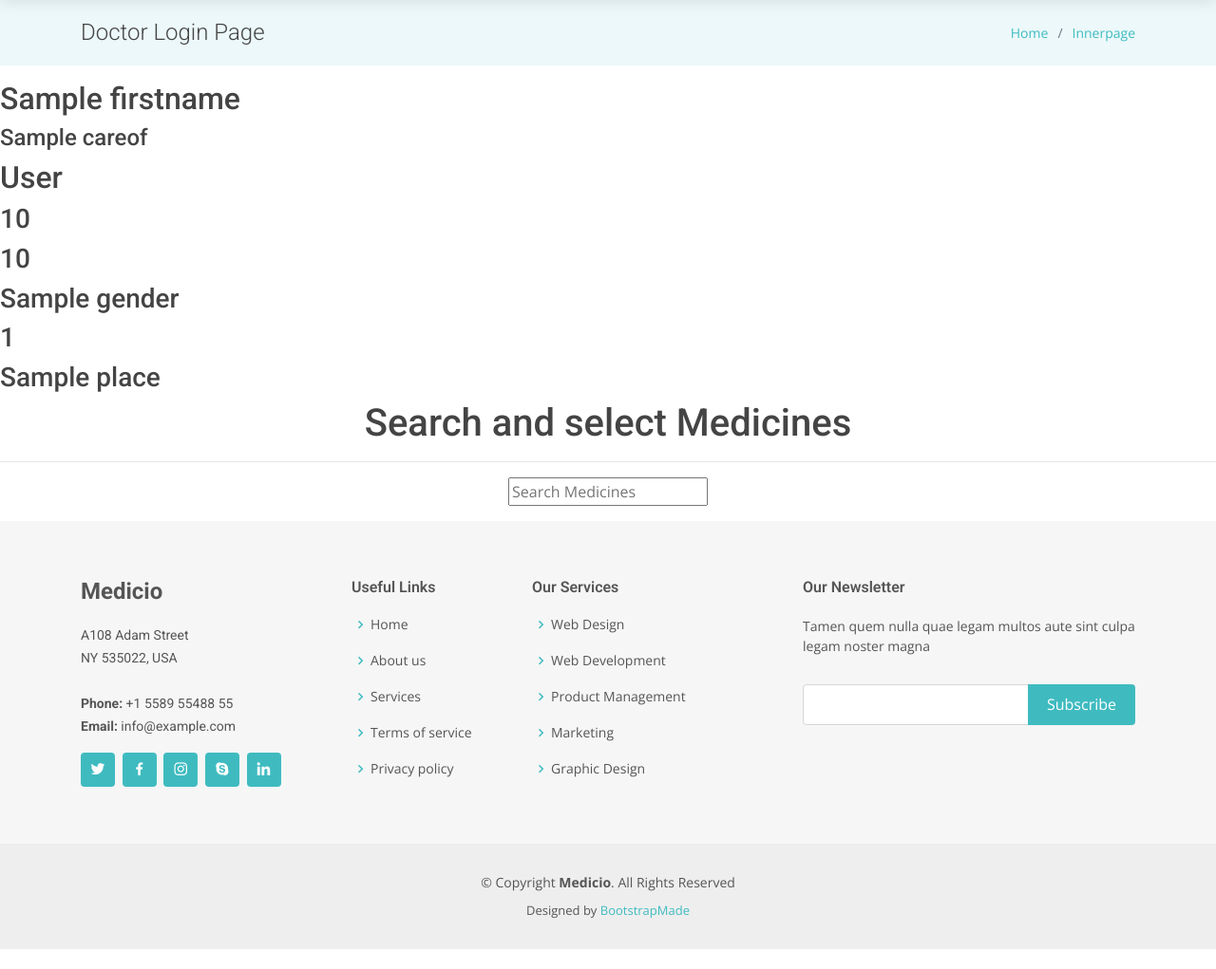
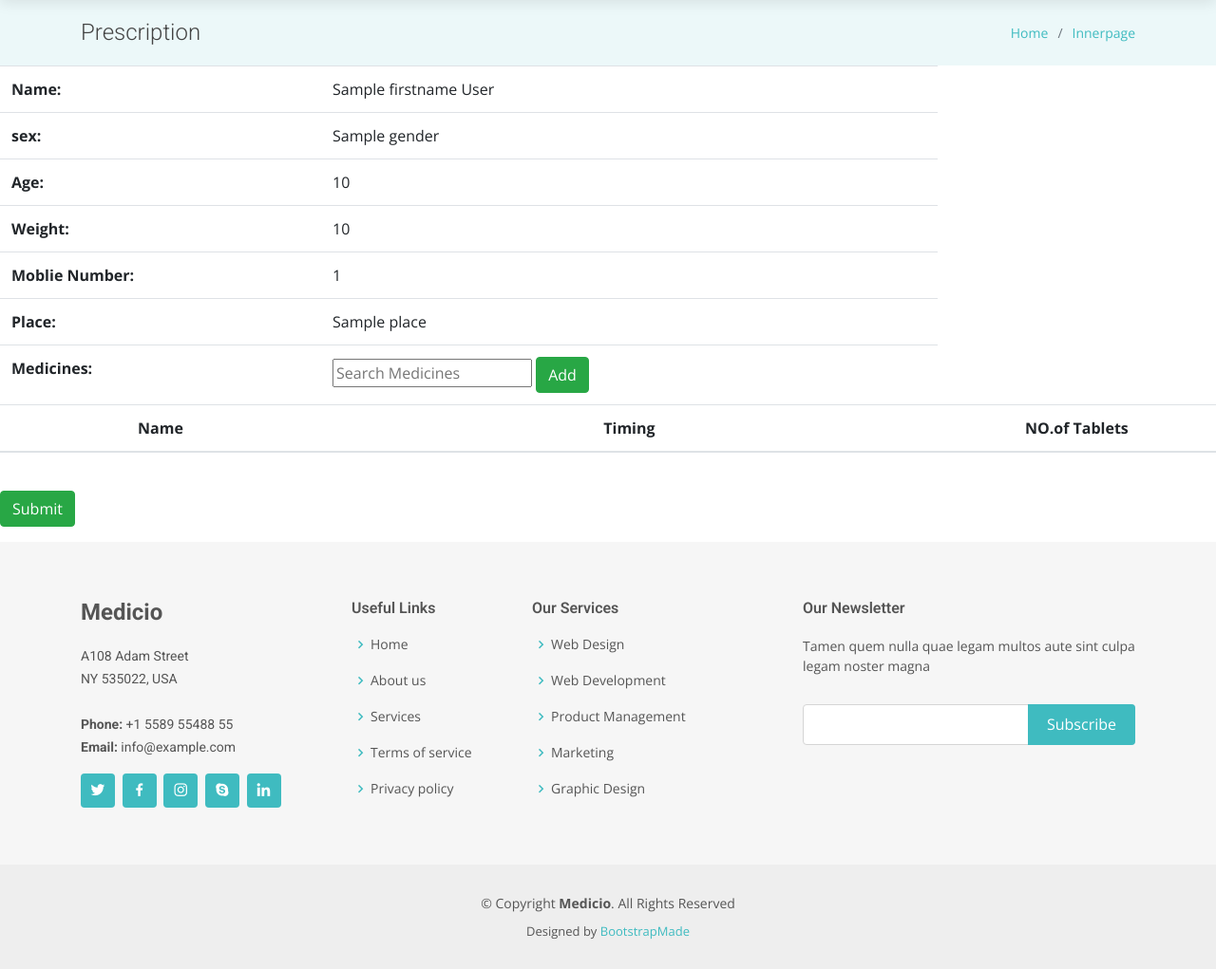
Before and after one commit to sharathcng/HMS, a Django app: template templates/patients/patientPrescriptionPage.html in a window 1280 px wide. Shown: the part 120-1141 px from the top of the page at 95% size. Before the commit the page ends 1120 px from the top, so only its background shows below. Run offline with Django 3.2, Linux system fonts and the light colour scheme; the template is opened without the code that fills it: most values are stand-ins (such as "Sample title", 1, 10 or a date in 2020); some libraries are stand-ins or nearby versions; some web fonts are replaced.

Commit message:
chenges in prescription

```diff
--- a/templates/doctor/drLoginPage.html
+++ b/templates/doctor/drLoginPage.html
@@ -23,7 +23,7 @@
                 <div class="signup-content">
                     <form method="POST" action="{% url 'drLoginPage' %}" id="signup-form" class="signup-form">
                         {% csrf_token %}
-                        <h2 class="form-title">Login To Your Account</h2>
+                        <h2 class="form-title">Login</h2>
                         <div class="form-group">
                             <input type="text" class="form-input" name="username" id="username" placeholder="Username"/>
                         </div>
--- a/templates/homebase.html
+++ b/templates/homebase.html
@@ -93,9 +93,10 @@
   </header><!-- End Header -->
 
   <main id="main">
+  {% block content %}
 
     <!-- ======= Breadcrumbs Section ======= -->
-    <section class="breadcrumbs">
+    {% comment %} <section class="breadcrumbs">
       <div class="container">
 
         <div class="d-flex justify-content-between align-items-center">
@@ -107,11 +108,8 @@
         </div>
 
       </div>
-    </section><!-- End Breadcrumbs Section -->
+    </section><!-- End Breadcrumbs Section -->{% endcomment %}
         <p>
-          {% block content %}
-
-
           {% endblock content %}
         </p>
 
--- a/templates/patients/patientPrescriptionPage.html
+++ b/templates/patients/patientPrescriptionPage.html
@@ -1,23 +1,52 @@
+<!DOCTYPE html>
 {% extends 'homebase.html' %}
 {% load static %}
 
 {% block content %}
+    <section class="breadcrumbs">
+      <div class="container">
+        <div class="d-flex justify-content-between align-items-center">
+          <h2>Prescription</h2>
+          <ol>
+            <li><a href="{% url 'drDashboard' %}">Home</a></li>
+            <li><a href="{% url 'drDashboard' %}">Innerpage</a></li>
+          </ol>
+        </div>
+      </div>
+    </section><!-- End Breadcrumbs Section -->
+{% csrf_token %}
 
-
+    <div class="table-responsive">
         {% for d in patient %}
-    <div><h2>{{ d.firstname }}<h4>{{ d.careof }}</h4><h2>{{ d.lastname }}</h2></div>
-    <h3>{{ d.age }}</h3>
-    <h3>{{ d.weight }}</h3>
-    <h3>{{ d.gender }}</h3>
-    <h3>{{ d.mobileNumber }}</h3>
-    <h3>{{ d.place }}</h3>
-{% endfor %}
-
-
-{% csrf_token %}
-           <center>
-               <h1> Search and select Medicines </h1>
-               <hr/>
+            <table class="table table-hover">
+                <thead class="">
+                    <tr>
+                        <td style="font-weight: bold;" class="text-left">Name:</td>
+                        <td class="text-left">{{ d.firstname }} {{ d.lastname }}</td>
+                    </tr>
+                    <tr>
+                        <td style="font-weight: bold;" class="text-left">sex:</td>
+                        <td class="text-left">{{ d.gender }}</td>
+                    </tr>
+                    <tr>
+                        <td style="font-weight: bold;" class="text-left">Age:</td>
+                        <td class="text-left">{{ d.age }}</td>
+                    </tr>
+                    <tr>
+                        <td style="font-weight: bold;" class="text-left">Weight:</td>
+                        <td class="text-left">{{ d.weight }}</td>
+                    </tr>
+                    <tr>
+                        <td style="font-weight: bold;" class="text-left">Moblie Number:</td>
+                        <td class="text-left">{{ d.mobileNumber }}</td>
+                    </tr>
+                    <tr>
+                        <td style="font-weight: bold;" class="text-left">Place:</td>
+                        <td class="text-left">{{ d.place }}</td>
+                    </tr>
+                    <tr>
+                        <td style="font-weight: bold;" class="text-left">Medicines:</td>
+                        <td class="text-left">
                             <input list="selectmedic" placeholder="Search Medicines"/>
                             <datalist id="selectmedic" style="width:1000px;">
                                 <!--<option selected disabled = "true">&#45;&#45;select&#45;&#45;</option>-->
@@ -25,6 +54,34 @@
                                     <option>{{ medic.drug_name }}</option>
                                 {% endfor %}
                             </datalist>
-           </center>
+                            <button type="submit" title="Add" class="btn btn-success">Add</button>
+                            </td>
+                    </tr>
+                    <th style="font-weight: bold;" class="text-center">
+                        Name
+                      </th>
+                      <th style="font-weight: bold;" class="text-center">
+                        Timing
+                      </th>
+                      <th style="font-weight: bold;" class="text-center">
+                        NO.of Tablets
+                      </th>
+                </thead>
 
+                <tbody>
+                    <tr>
+                        <td class="text-left"></td>
+                        {% comment %} <a type="button" rel="tooltip" title="Edit" class="btn btn-link btn-success edit" href="{% url 'visitors_update' id=visitor.id d=0  %}">
+                        <i class="material-icons">edit</i></a>
+
+                        <a type="submit" rel="tooltip" title="Delete" class="btn btn-link btn-danger remove"
+                        href="{% url 'visitors_update' id=visitor.id d=visitor.id  %}">
+                        <i class="material-icons">delete</i>
+                        </a>{% endcomment %}
+                    </tr>
+                    </tbody>
+            </table>
+        {% endfor %}
+        <button type="submit" title="Save" class="btn btn-success pull-right">Submit</button>
+    </div>
 {% endblock %}
```
Also changed, not shown: templates/doctor/dashboard.html (+11 -0 lines), templates/patients/patientLoginPage.html (+4 -4 lines). Lines whose indentation alone changed are shown as unchanged.
